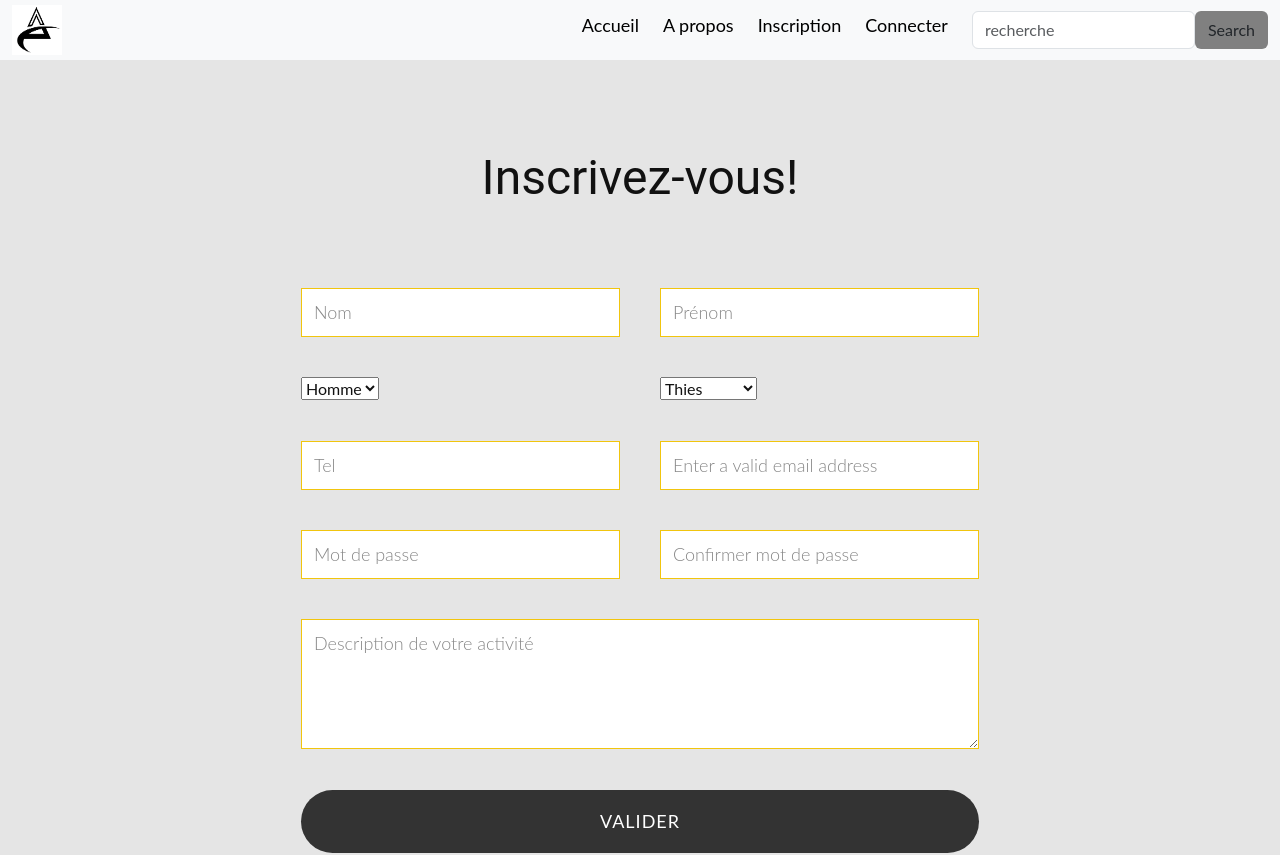
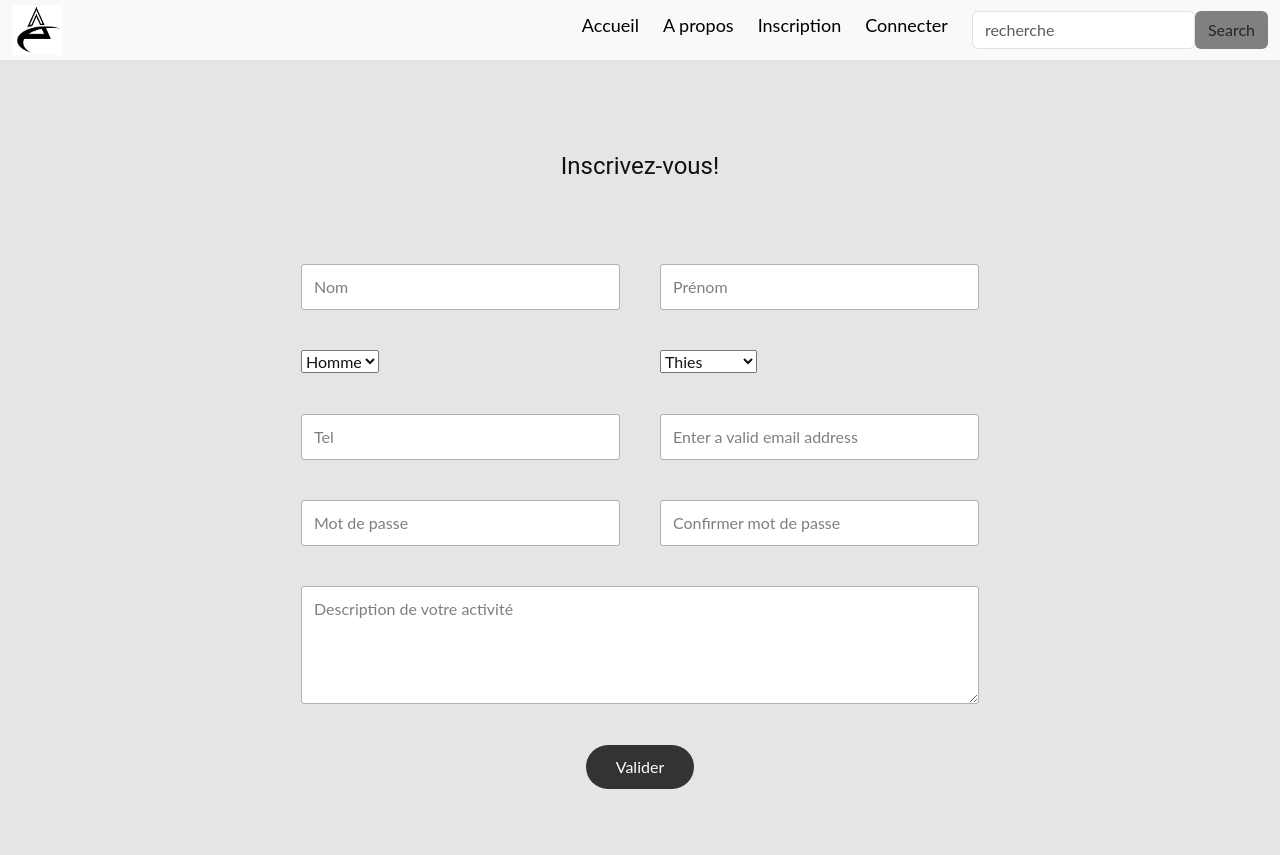
Before and after one commit to Mariu-diatta/entrepreunariat, a React (Create React App) app in the folder my-react-app/: page /inscription in a window 1280 px wide. Shown: the top 855 px of the page. Built offline with nearby package versions, Linux system fonts and the light colour scheme.

Commit message:
page done

```diff
--- a/my-react-app/src/Common/headerBootstrap.js
+++ b/my-react-app/src/Common/headerBootstrap.js
@@ -50,6 +50,8 @@ const changeColor3=()=>{
   }else  setChange3(true)
 }
 
+
+
 const cancelConnect=()=>{
 
     if(window.confirm("Vouvez-vous vraiment vous déconnecter?")){
@@ -84,7 +86,7 @@ const cancelConnect=()=>{
                   <Link className='pe-4' to="/" style={change?maCouleur[0]:maCouleur[1]} onMouseOver={changeColor} onMouseOut={changeColor}>Accueil</Link>
                   <Link className='pe-4' to="/a_propos" style={change3?maCouleur[0]:maCouleur[1]} onMouseOver={changeColor3} onMouseOut={changeColor3}>A propos</Link>
                     {
-                        (props.valueHeaderState)?<Link style={change1?maCouleur[0]:maCouleur[1]} onMouseOver={changeColor1} onMouseOut={changeColor1} className='pe-4' to={"/admin"} >Compte</Link>:<Link style={change1?maCouleur[0]:maCouleur[1]} onMouseOver={changeColor1} onMouseOut={changeColor1} className='pe-4' to="/inscription" >Inscription</Link>
+                        (props.valueHeaderState)?<Link style={change1?maCouleur[0]:maCouleur[1]} onMouseOver={changeColor1} onMouseOut={changeColor1} className='pe-4' to="/admin" >Compte</Link>:<Link style={change1?maCouleur[0]:maCouleur[1]} onMouseOver={changeColor1} onMouseOut={changeColor1} className='pe-4' to="/inscription" >Inscription</Link>
                     }
 
                     {
--- a/my-react-app/src/Common/logIn.js
+++ b/my-react-app/src/Common/logIn.js
@@ -34,20 +34,20 @@ function LogIn(props){
     };
 
     return(
-        <div className=" u-align-center u-clearfix  u-section-6 u-grey-10">
-            <h2 className="u-text u-text-1 p-2">Connectez-vous!</h2>
+        <div className="  u-align-center u-clearfix  u-section-6 u-grey-10">
+            <h4 className="u-text u-text-1">Connectez-vous!</h4>
             <div className="u-form u-form-1 ">
                 <form onSubmit = {handleSubmit}   className="u-clearfix u-form-spacing-40 u-form-vertical u-inner-form " source="email">
                     <div className="u-form-group u-form-name u-form-partition-factor-2 u-label-none u-form-group-1">
-                      <label for="name-e4cc" className="u-label u-text-body-color u-label-1">Name</label>
-                      <input type="text" placeholder="Nom" id="name-e4cc" name={name} value={name} onChange={(e)=>setName(e.target.value)}  className="u-border-palette-3-base u-input u-input-rectangle u-text-body-color u-input-1" maxlength="30"  required="" wfd-id="id409"/>
+                      {/* <label for="name-e4cc" className="u-label u-text-body-color u-label-1"></label> */}
+                    <input  type="text" placeholder="Nom" id="name-e4cc" name={name} value={name} onChange={(e)=>setName(e.target.value)}  className=" u-input " maxlength="30"  required="" wfd-id="id409"/>
                     </div>
                     <div className="u-form-group u-form-name u-form-partition-factor-2 u-label-none u-form-group-1">
-                      <label for="name-e4cc" className="u-label u-text-body-color u-label-1">Mot de passe</label>
-                      <input type="password" placeholder="Mot de passe" id="name-e4cc2" name={password}  value={password} onChange={(e)=>setPassword(e.target.value)}   className="u-border-palette-3-base u-input u-input-rectangle u-text-body-color u-input-1" maxlength="30" size="4"  required="" wfd-id="id409"/>
+                      {/* <label for="name-e4cc" className="u-label u-text-body-color u-label-1">Mot de passe</label> */}
+                      <input type="password" placeholder="Mot de passe" id="name-e4cc2" name={password}  value={password} onChange={(e)=>setPassword(e.target.value)}   className="u-input" maxlength="30"  required="" wfd-id="id409"/>
                     </div>
                     <div className="u-align-center u-form-group u-form-submit u-label-none u-form-group-4">
-                      <button type="submit" value="submit" className="u-active-palette-3-base  u-grey-80 u-border-none u-btn u-btn-round u-btn-submit u-button-style u-hover-palette-3-base u-radius-50 u-btn-1">Valider</button>
+                      <button type="submit" value="submit" className="u-active-palette-3-base  u-grey-80 u-border-none u-btn u-btn-round u-btn-submit u-button-style u-hover-palette-3-base u-radius-50 ">Valider</button>
                     </div>
                 </form>
             </div>
--- a/my-react-app/src/Common/registered.js
+++ b/my-react-app/src/Common/registered.js
@@ -47,18 +47,18 @@ const Register =()=>{
         return(
         <div className="p-4 u-align-center u-section-6 u-grey-10" >
             {/* <div className="u-clearfix u-sheet u-valign-middle u-sheet-1 "> */}
-                <h2 className="u-text u-text-1 p-2" >Inscrivez-vous!</h2>
+                <h4 className="u-text u-text-1 p-2" >Inscrivez-vous!</h4>
                 <div className="u-form u-form-1 ">
                     <form onSubmit={handleSubmit} className="u-clearfix u-form-spacing-40 u-form-vertical u-inner-form" source="email">
 
                         <div className="u-form-group u-form-name u-form-partition-factor-2 u-label-none u-form-group-1">
                           <label htmlFor="name-e4cc" className="u-label u-text-body-color u-label-1">Name</label>
-                          <input name={name} value={name} onChange={(e)=>setName(e.target.value)} type="text"  placeholder="Nom" id="name-e4cc" maxLength="30" className="u-border-palette-3-base u-input u-input-rectangle u-text-body-color u-input-1" required="" wfd-id="id409" size="40"/>
+                          <input name={name} value={name} onChange={(e)=>setName(e.target.value)} type="text"  placeholder="Nom" id="name-e4cc" maxLength="30" className="u-input" required="" wfd-id="id409" size="40"/>
                         </div>
 
                         <div className="u-form-group u-form-name u-form-partition-factor-2 u-label-none u-form-group-1">
                           <label htmlFor="name-e4cc" className="u-label u-text-body-color u-label-1">Prénom</label>
-                          <input name={pname} value={pname} onChange={(e)=>setPname(e.target.value)} type="text" placeholder="Prénom" id="name-e4cc1"  maxLength="30" className="u-border-palette-3-base u-input u-input-rectangle u-text-body-color u-input-1" required="" wfd-id="id409" size="40"/>
+                          <input name={pname} value={pname} onChange={(e)=>setPname(e.target.value)} type="text" placeholder="Prénom" id="name-e4cc1"  maxLength="30" className="u-input" required="" wfd-id="id409" size="40"/>
                         </div>
 
                         <div className="u-form-email u-form-group u-form-partition-factor-2 u-label-none u-form-group-2">
@@ -77,31 +77,31 @@ const Register =()=>{
 
                         <div className="u-form-group u-form-name u-form-partition-factor-2 u-label-none u-form-group-1">
                           <label htmlFor="name-e4cc" className="u-label u-text-body-color u-label-1">Téléphone</label>
-                          <input name={tel} value={tel} onChange={(e)=>setTel(e.target.value)} type="tel" placeholder="Tel" id="name-e4cc2"  maxLength="30"  className="u-border-palette-3-base u-input u-input-rectangle u-text-body-color u-input-1" required="" wfd-id="id409" />
+                          <input name={tel} value={tel} onChange={(e)=>setTel(e.target.value)} type="tel" placeholder="Tel" id="name-e4cc2"  maxLength="30"  className="u-input" required="" wfd-id="id409" />
                         </div>
 
                         <div className="u-form-email u-form-group u-form-partition-factor-2 u-label-none u-form-group-2">
                           <label htmlFor="email-e4cc" className="u-label u-text-body-color u-label-2">Email</label>
-                          <input name={mail} value={mail} onChange={(e)=>setMail(e.target.value)} type="email" placeholder="Enter a valid email address" id="email-e4cc"  maxLength="30" className="u-border-palette-3-base u-input u-input-rectangle u-text-body-color u-input-2"  wfd-id="id410"/>
+                          <input name={mail} value={mail} onChange={(e)=>setMail(e.target.value)} type="email" placeholder="Enter a valid email address" id="email-e4cc"  maxLength="30" className="u-input"  wfd-id="id410"/>
                         </div>
 
                         <div className="u-form-group u-form-name u-form-partition-factor-2 u-label-none u-form-group-1">
                           <label htmlFor="name-e4cc" className="u-label u-text-body-color u-label-1">Mot de passe</label>
-                          <input name={password} value={password} onChange={(e)=>setPassword(e.target.value)} type="password" placeholder="Mot de passe" id="name-e4cc2"  maxLength="30" className="u-border-palette-3-base u-input u-input-rectangle u-text-body-color u-input-1" required="" wfd-id="id409" size="2"/>
+                          <input name={password} value={password} onChange={(e)=>setPassword(e.target.value)} type="password" placeholder="Mot de passe" id="name-e4cc2"  maxLength="30" className="u-input" required="" wfd-id="id409" size="2"/>
                         </div>
 
                         <div className="u-form-group u-form-name u-form-partition-factor-2 u-label-none u-form-group-1">
                           <label htmlFor="name-e4cc" className="u-label u-text-body-color u-label-1">Téléphone</label>
-                          <input name={password1} value={password1} onChange={(e)=>setPassword1(e.target.value)} type="password" placeholder="Confirmer mot de passe" size="2"  id="name-e4cc2"  maxLength="30" className="u-border-palette-3-base u-input u-input-rectangle u-text-body-color u-input-1" required="" wfd-id="id409" />
+                          <input name={password1} value={password1} onChange={(e)=>setPassword1(e.target.value)} type="password" placeholder="Confirmer mot de passe" size="2"  id="name-e4cc2"  maxLength="30" className="u-input" required="" wfd-id="id409" />
                         </div>
 
                         <div className="u-form-group u-form-message u-label-none u-form-group-3">
                           <label htmlFor="message-e4cc" className="u-label u-text-body-color u-label-3">Message</label>
-                          <textarea name={message} value={message} onChange={(e)=>setMessage(e.target.value)} placeholder="Description de votre activité" rows="4" cols="50" id="message-e4cc" maxLength="1000" minLength="500"  className="u-border-palette-3-base u-input u-input-rectangle u-text-body-color u-input-3" required=""></textarea>
+                          <textarea name={message} value={message} onChange={(e)=>setMessage(e.target.value)} placeholder="Description de votre activité" rows="4" cols="50" id="message-e4cc" maxLength="1000" minLength="500"  className="u-input" required=""></textarea>
                         </div>
 
                         <div className="u-align-center u-form-group u-form-submit u-label-none u-form-group-4">
-                          <button type="submit" value="submit" maxLength="30"   className="u-active-palette-3-base u-grey-80 u-border-none u-btn u-btn-round u-btn-submit u-button-style u-hover-palette-3-base u-radius-50 u-btn-1">Valider</button >
+                          <button type="submit" value="submit" maxLength="30"   className="u-active-palette-3-base u-grey-80 u-border-none u-btn u-btn-round u-btn-submit u-button-style u-hover-palette-3-base u-radius-50 ">Valider</button >
                         </div>
 
                     </form>
```
